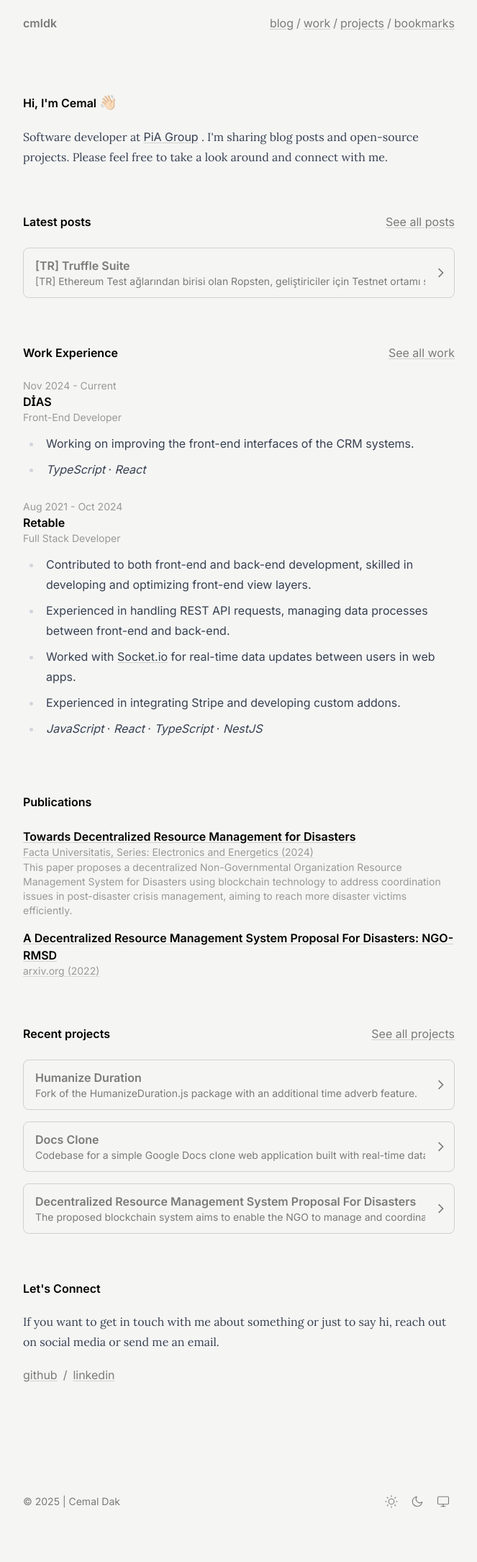
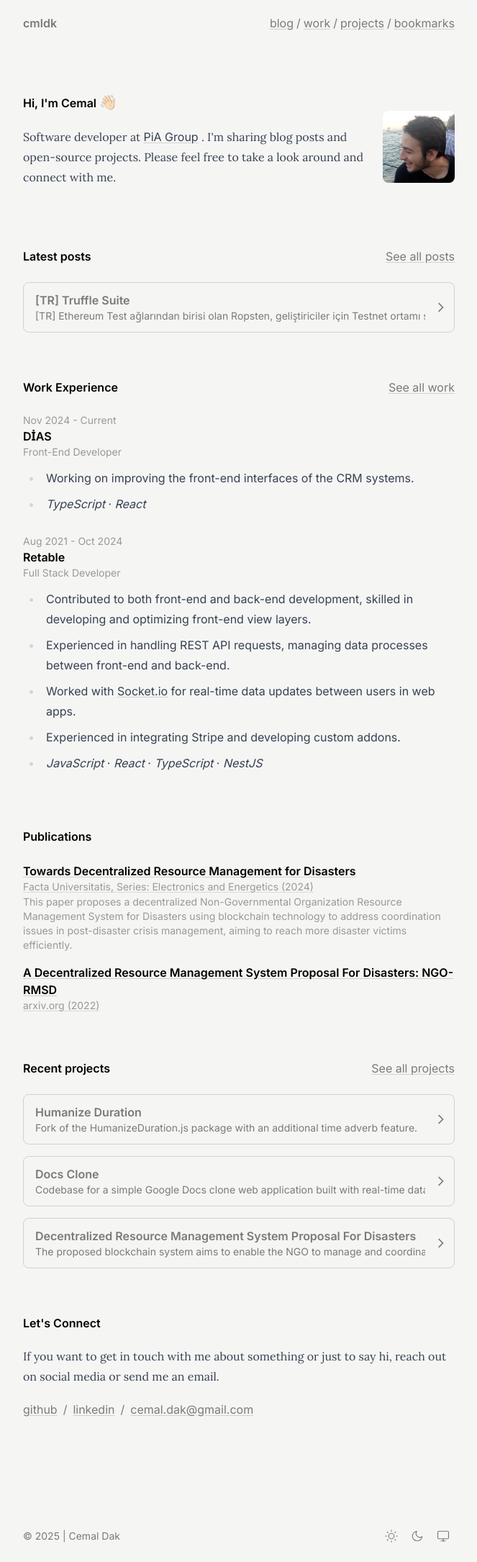
Before and after one commit to cmldk/homepage, an Astro site: page / in a window 1280 px wide. Shown: the whole page at 72% size, without its empty margins (308-971 px from the left). Before the commit the page ends 2122 px from the top, so only its background shows below. Built offline with nearby package versions, Linux system fonts and the light colour scheme; Astro itself is replaced by a stand-in of ours; a web font is replaced by a local one.

Commit message:
img added

```diff
--- a/src/consts.ts
+++ b/src/consts.ts
@@ -2,6 +2,7 @@ import type { Site, Metadata, Socials } from '@types';
 
 export const SITE: Site = {
   NAME: 'Cemal Dak',
+  EMAIL: 'cemal.dak@gmail.com',
   HEADER_NAME: 'cmldk',
   NUM_POSTS_ON_HOMEPAGE: 3,
   NUM_WORKS_ON_HOMEPAGE: 2,
--- a/src/pages/index.astro
+++ b/src/pages/index.astro
@@ -35,11 +35,11 @@ const work = await Promise.all(
 
 <PageLayout title={HOME.TITLE} description={HOME.DESCRIPTION}>
   <Container>
-    <h4 class="animate font-semibold text-black dark:text-white">
-      Hi, I'm Cemal <span class="text-xl">👋🏻</span>
-    </h4>
-    <div class="space-y-16">
+    <div class="flex items-center gap-6 mb-16">
       <section>
+        <h4 class="animate font-semibold text-black dark:text-white">
+          Hi, I'm Cemal <span class="text-xl">👋🏻</span>
+        </h4>
         <article class="space-y-4">
           <p class="animate">
             Software developer at <Link
@@ -53,7 +53,15 @@ const work = await Promise.all(
           </p>
         </article>
       </section>
-
+      <img
+        class="animate rounded-lg"
+        src="/favicon.jpg"
+        alt="Cemal Dak"
+        width="100"
+        height="100"
+      />
+    </div>
+    <div class="space-y-16">
       <section class="animate space-y-6">
         <div class="flex flex-wrap gap-y-2 items-center justify-between">
           <h5 class="font-semibold text-black dark:text-white">Latest posts</h5>
@@ -176,6 +184,15 @@ const work = await Promise.all(
               </li>
             ))
           }
+          /
+          <li class="line-clamp-1">
+            <Link
+              href={`mailto:${SITE.EMAIL}`}
+              aria-label={`Email ${SITE.NAME}`}
+            >
+              {SITE.EMAIL}
+            </Link>
+          </li>
         </ul>
       </section>
     </div>
--- a/src/types.ts
+++ b/src/types.ts
@@ -1,5 +1,6 @@
 export type Site = {
   NAME: string;
+  EMAIL: string;
   HEADER_NAME: string;
   NUM_POSTS_ON_HOMEPAGE: number;
   NUM_WORKS_ON_HOMEPAGE: number;
```
